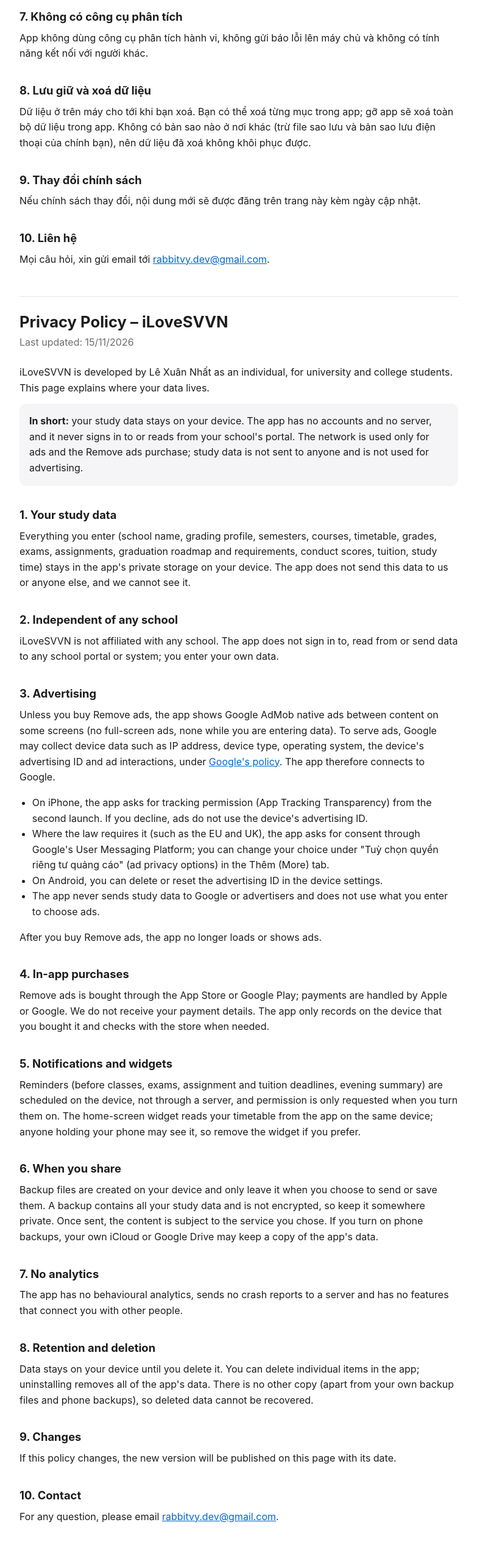
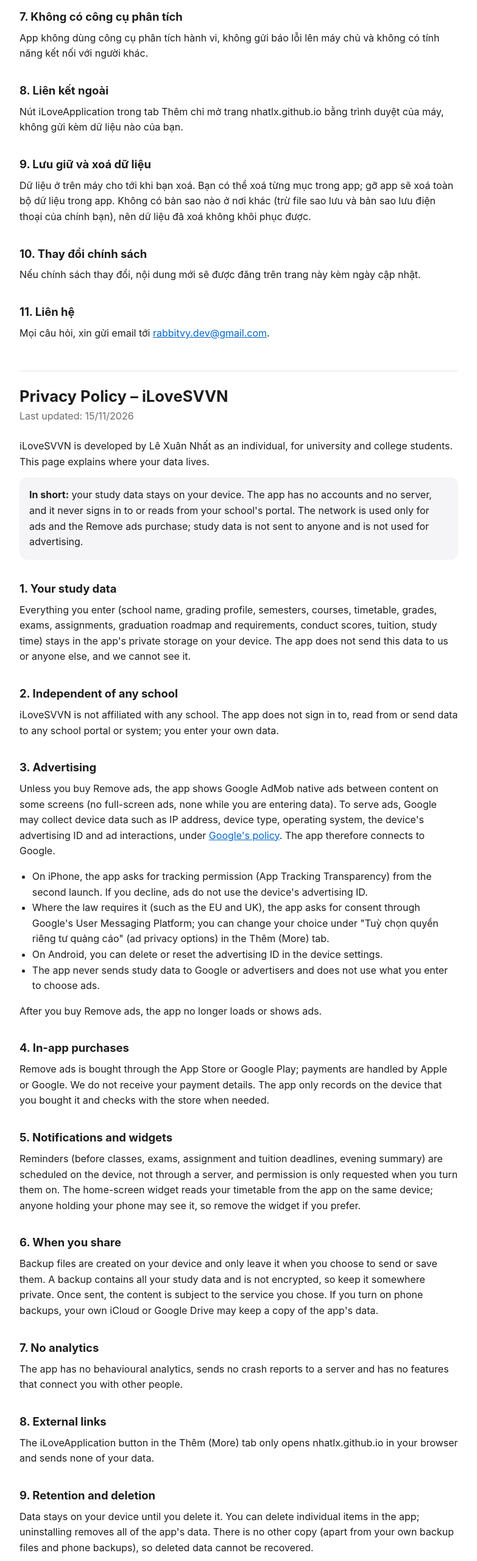
Before and after one commit to NhatLX/nhatlx.github.io, a plain HTML site: page ilovesvvn/privacy.html in a window 1280 px wide. Shown: the part 1640-4200 px from the top of the page at 61% size, without its empty margins (248-1031 px from the left). Drawn offline with Linux system fonts and the light colour scheme.

Commit message:
iLoveSVVN: chính sách thêm mục Liên kết ngoài (nút iLoveApplication chỉ mở trang web)
Co-Authored-By: Claude Opus 5.5 <noreply@anthropic.com>

```diff
--- a/ilovesvvn/privacy.html
+++ b/ilovesvvn/privacy.html
@@ -54,11 +54,13 @@
 <p>File sao lưu chỉ được tạo trên máy và chỉ rời máy khi bạn tự chọn gửi hay lưu. File chứa toàn bộ dữ liệu học tập và không được mã hoá, nên hãy cất ở nơi của riêng bạn. Khi đã gửi đi, nội dung đó thuộc phạm vi của dịch vụ bạn chọn. Nếu bạn bật sao lưu điện thoại, iCloud hoặc Google Drive của chính bạn có thể giữ một bản sao dữ liệu của app.</p>
 <h2>7. Không có công cụ phân tích</h2>
 <p>App không dùng công cụ phân tích hành vi, không gửi báo lỗi lên máy chủ và không có tính năng kết nối với người khác.</p>
-<h2>8. Lưu giữ và xoá dữ liệu</h2>
+<h2>8. Liên kết ngoài</h2>
+<p>Nút iLoveApplication trong tab Thêm chỉ mở trang nhatlx.github.io bằng trình duyệt của máy, không gửi kèm dữ liệu nào của bạn.</p>
+<h2>9. Lưu giữ và xoá dữ liệu</h2>
 <p>Dữ liệu ở trên máy cho tới khi bạn xoá. Bạn có thể xoá từng mục trong app; gỡ app sẽ xoá toàn bộ dữ liệu trong app. Không có bản sao nào ở nơi khác (trừ file sao lưu và bản sao lưu điện thoại của chính bạn), nên dữ liệu đã xoá không khôi phục được.</p>
-<h2>9. Thay đổi chính sách</h2>
+<h2>10. Thay đổi chính sách</h2>
 <p>Nếu chính sách thay đổi, nội dung mới sẽ được đăng trên trang này kèm ngày cập nhật.</p>
-<h2>10. Liên hệ</h2>
+<h2>11. Liên hệ</h2>
 <p>Mọi câu hỏi, xin gửi email tới <a href="mailto:rabbitvy.dev@gmail.com">rabbitvy.dev@gmail.com</a>.</p>
 </section>
 
@@ -90,11 +92,13 @@
 <p>Backup files are created on your device and only leave it when you choose to send or save them. A backup contains all your study data and is not encrypted, so keep it somewhere private. Once sent, the content is subject to the service you chose. If you turn on phone backups, your own iCloud or Google Drive may keep a copy of the app's data.</p>
 <h2>7. No analytics</h2>
 <p>The app has no behavioural analytics, sends no crash reports to a server and has no features that connect you with other people.</p>
-<h2>8. Retention and deletion</h2>
+<h2>8. External links</h2>
+<p>The iLoveApplication button in the Thêm (More) tab only opens nhatlx.github.io in your browser and sends none of your data.</p>
+<h2>9. Retention and deletion</h2>
 <p>Data stays on your device until you delete it. You can delete individual items in the app; uninstalling removes all of the app's data. There is no other copy (apart from your own backup files and phone backups), so deleted data cannot be recovered.</p>
-<h2>9. Changes</h2>
+<h2>10. Changes</h2>
 <p>If this policy changes, the new version will be published on this page with its date.</p>
-<h2>10. Contact</h2>
+<h2>11. Contact</h2>
 <p>For any question, please email <a href="mailto:rabbitvy.dev@gmail.com">rabbitvy.dev@gmail.com</a>.</p>
 </section>
 </main>
```
